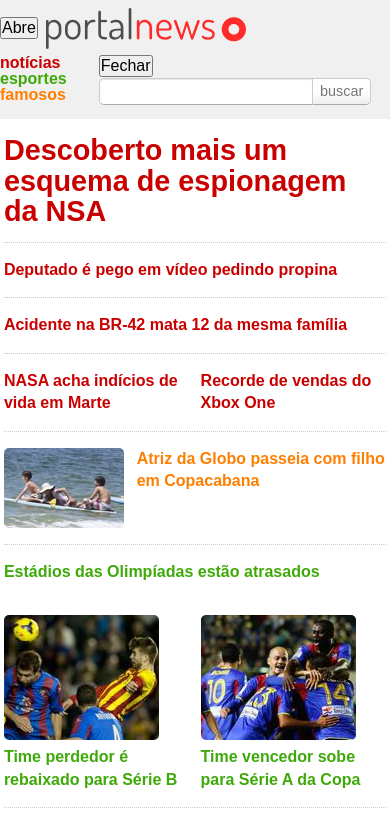
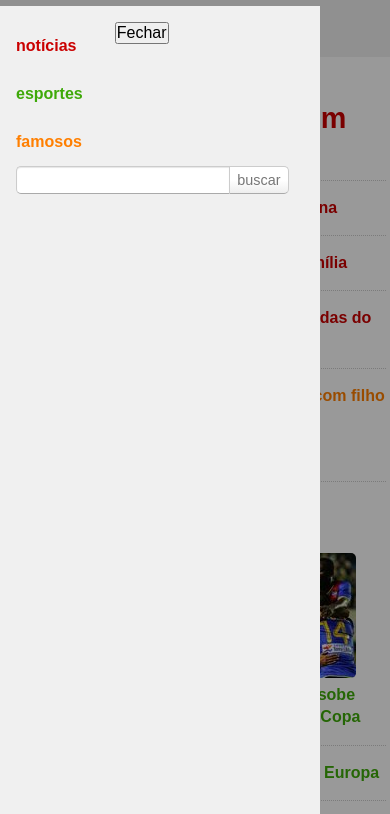
Before and after one commit to ricardomogio2/webResponsivo, a plain HTML site: page index.html in a window 390 px wide. Both pictures are taken after a click on the button "Abre". Shown: the top 814 px of the page. Drawn offline with Linux system fonts and the light colour scheme.

Commit message:
Adicionado novas propriedades do design responsivo

```diff
--- a/css/exercicios.css
+++ b/css/exercicios.css
@@ -1,8 +1,3 @@
-.secao{
-    float: left;
-    width: 100%;
-}
-
 @media (min-width: 600px){
 	html{
 		font-size: 1.125em;
@@ -19,6 +14,60 @@
 	.secao{
 		width: 33.33%;
 	}
+}
+
+@media(max-width:600px){
+	.barra-nav{
+		background: #f0f0f0;
+		padding: 1em;
+		margin: 0;
+
+		height: 100%;
+		width: 90%;
+		max-width: 320px;
+
+		position:fixed;
+		z-index: 1;
+		top: 0;
+		left: -90%;
+
+		transition: left 0.3s ease-out;
+	}
+
+	.menu-ativo .barra-nav{
+		left: 0;
+	}
+
+	.menu-principal li{
+		padding: 1em 0;
+		width: 100%;
+	}
+}
+
+@media not all and (max-width:600px){
+	.menu-abrir, .menu-fechar{
+		display: none;
+	}
+}
+
+@media (max-width:600px){
+	.menu-ativo:after{
+		content:"";
+		display: block;
+
+		position: fixed;
+		top: 0;
+		left: 0;
+		bottom: 0;
+		right: 0;
+
+		background: rgba(0,0,0,0.4);
+	}
+}
+
+.secao{
+		float: left;
+		width: 100%;
 }
 
 .mini{
```
